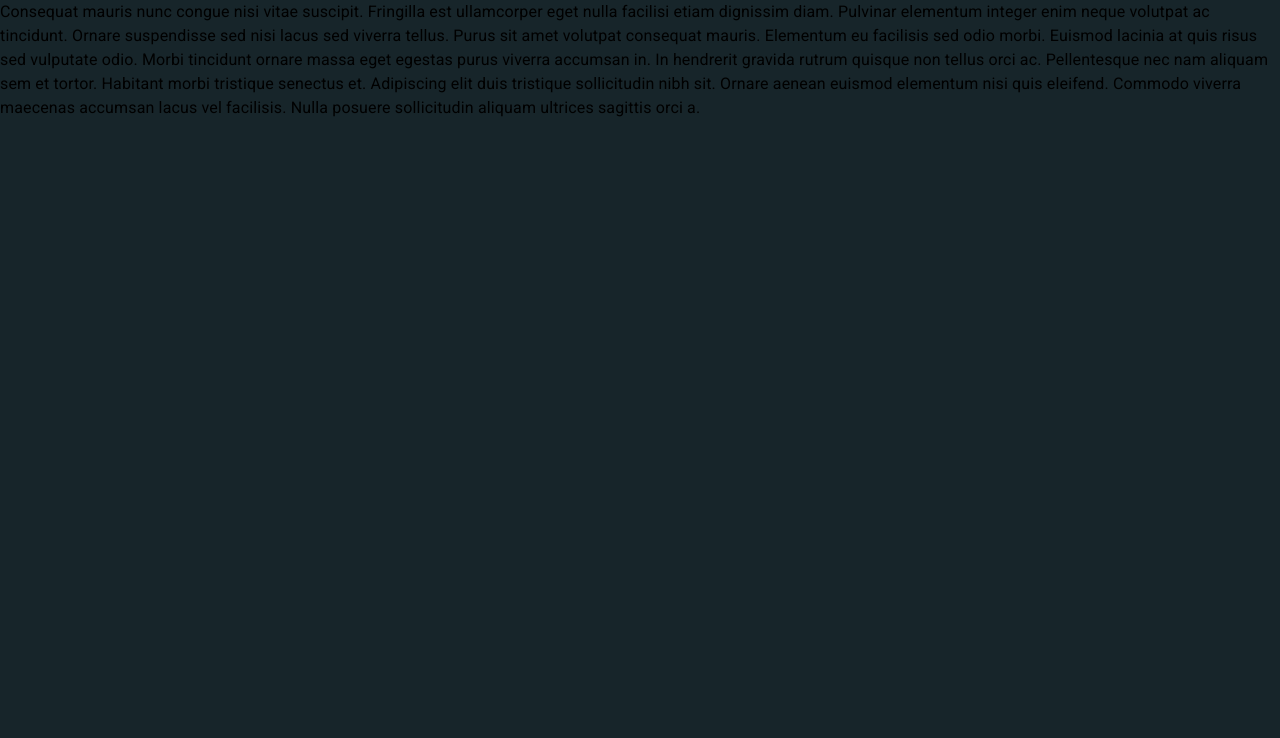
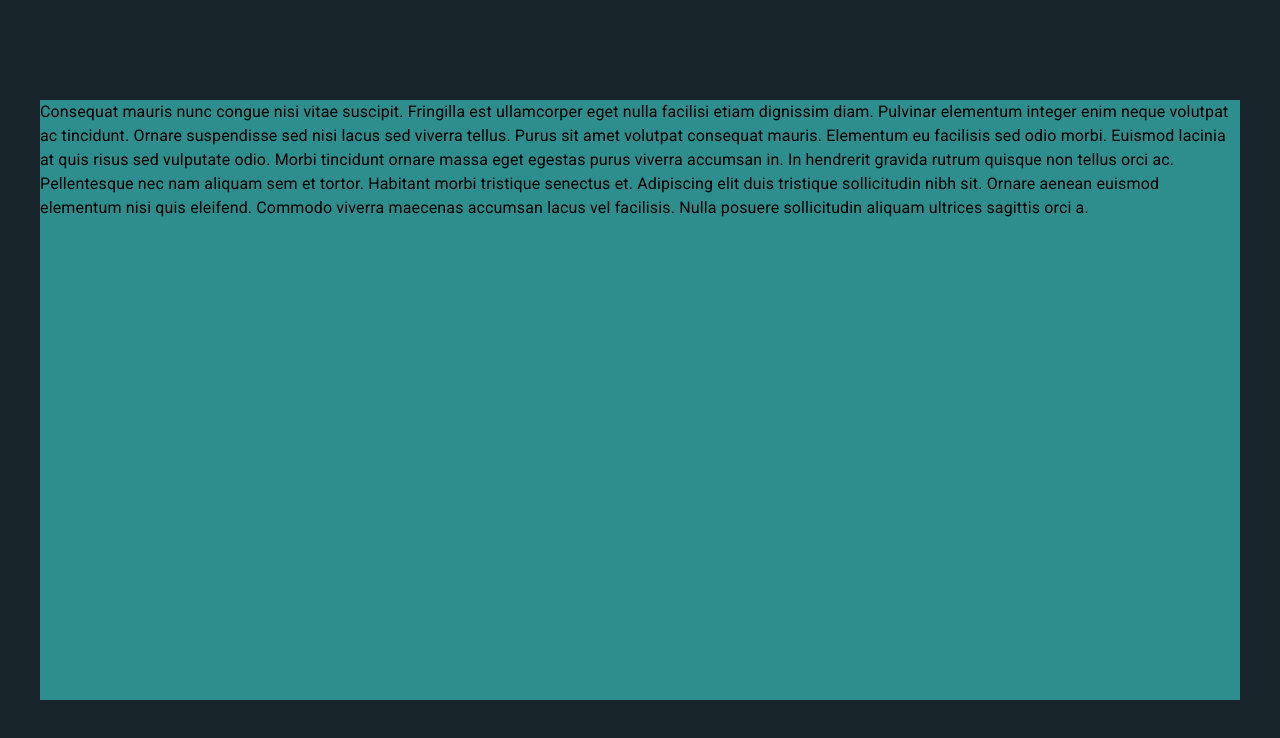
Before and after one commit to titprashantv/next-ts, a Next.js app: page /auth/login in a window 1280 px wide. Shown: the top 738 px of the page. Built offline with nearby package versions, Linux system fonts and the light colour scheme.

Commit message:
Add scss

```diff
--- a/components/AuthLayout.tsx
+++ b/components/AuthLayout.tsx
@@ -17,8 +17,10 @@ export default function AuthLayout(props: Props) {
                 <meta name="viewport" content="initial-scale=1, width=device-width"/>
                 <title>{pageTitle} | Analytics</title>
             </Head>
-            <Box sx={{display: 'flex', backgroundColor: theme.palette.primary.main, height: '100vh'}}>
-                {children}
+            <Box sx={{display: 'flex', alignItems: 'center', justifyContent: 'center', backgroundColor: theme.palette.primary.main, height: '100vh'}}>
+                <div className="auth-box">
+                    {children}
+                </div>
             </Box>
         </div>
     );
--- a/src/theme.ts
+++ b/src/theme.ts
@@ -6,6 +6,7 @@ const theme = createTheme({
     palette: {
         primary: {
             main: '#17252A',
+            dark: '#2e8d8d',
             light: '#ffffff',
         },
         secondary: {
--- a/styles/app.scss
+++ b/styles/app.scss
@@ -1,3 +1,7 @@
+$primary: #17252A;
+$secondary: #ED254EFF;
+$primaryDark: #2e8d8d;
+
 @import "auth.scss";
 
 body {
--- a/styles/auth.scss
+++ b/styles/auth.scss
@@ -0,0 +1,5 @@
+.auth-box {
+  max-width: 1200px;
+  background: $primaryDark;
+  min-height: 600px;
+}
```
